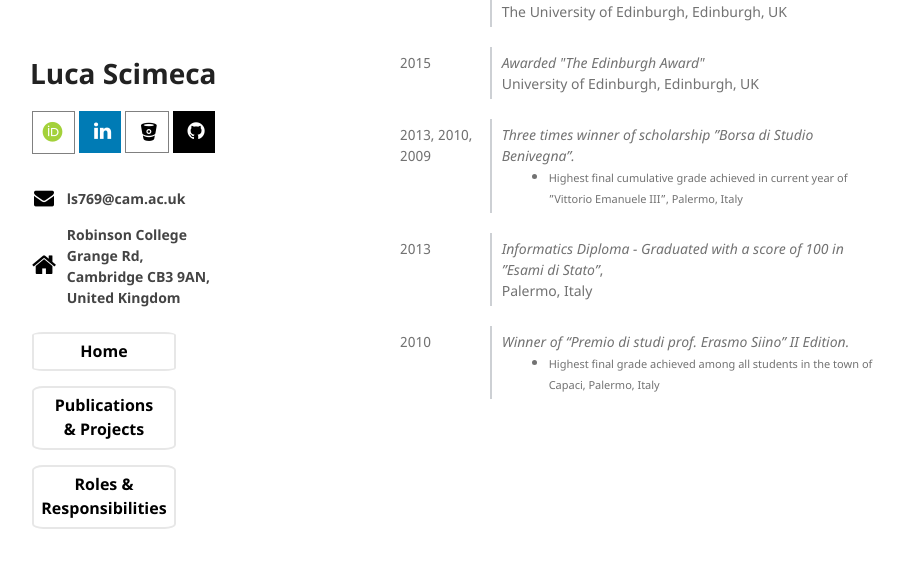
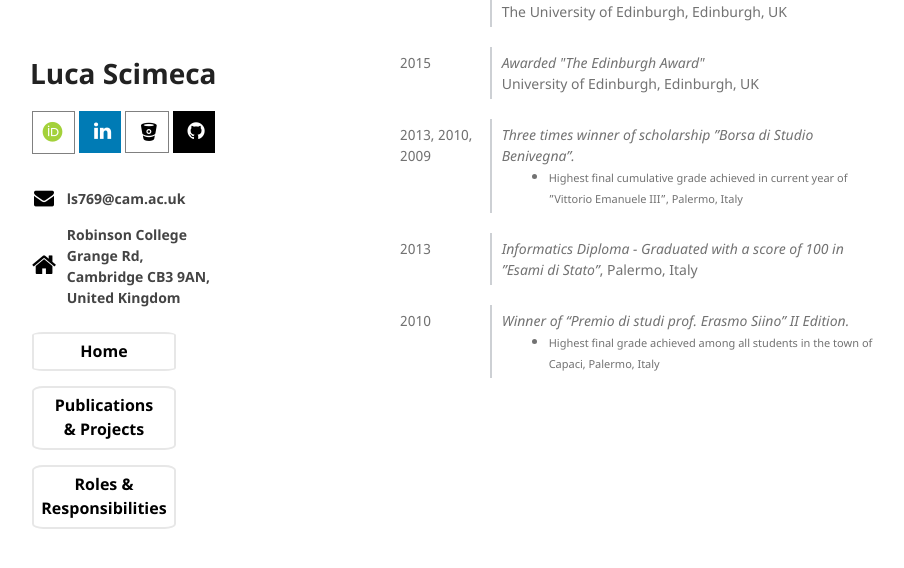
Before and after one commit to lucascimeca/lucascimeca.github.io, a Jekyll site: the page built from index.md, in a window 1280 px wide and 900 px high, scrolled down 1549 px. Shown: the top 568 px of the window, without its empty margins (180-1084 px from the left). Built offline with Jekyll 4.4.1, drawn with Linux system fonts in a browser that asks for light colours; nearby versions of some CDN libraries; some web fonts are replaced; the repository's description, which GitHub fills in, is left out.

```diff
--- a/index.md
+++ b/index.md
@@ -75,7 +75,7 @@ Edinburgh, Edinburgh, UK </td>
   <tr><td></td></tr>
   <tr>
     <td style="border-right: 2px solid #cdd0d4; vertical-align:top; text-align=right"> 2013 </td>
-    <td><i> Informatics Diploma - Graduated with a score of 100 in ”Esami di Stato”</i>, <br/>Palermo, Italy</td>
+    <td><i> Informatics Diploma - Graduated with a score of 100 in ”Esami di Stato”</i>, Palermo, Italy</td>
   </tr>
   <tr><td></td></tr>
   <tr><td></td></tr>
```
